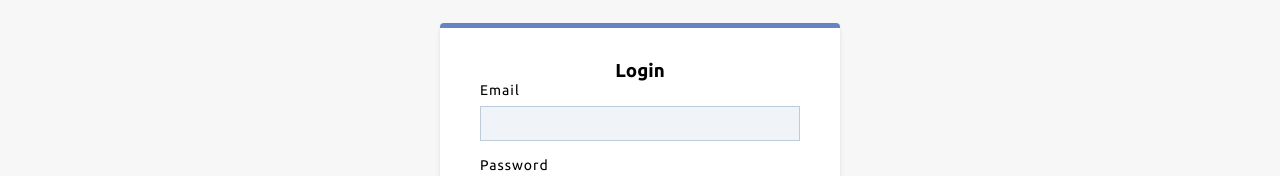
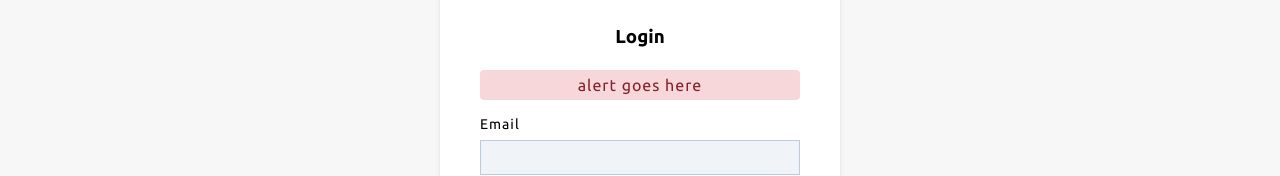
Before and after one commit to peymanahmadi/pishgam, a React (Create React App) app in the folder pishgam-frontend/: page /dashboard in a window 1280 px wide. Shown: the part 250-426 px from the top of the page. Built offline with nearby package versions, Linux system fonts and the light colour scheme; no server answers.

Commit message:
Create Alert Component

```diff
--- a/pishgam-frontend/src/dashboard/components/user/Register.js
+++ b/pishgam-frontend/src/dashboard/components/user/Register.js
@@ -1,4 +1,5 @@
 import { useState } from "react";
+import Alert from "../../../shared/components/FormElements/Alert";
 import Button from "../../../shared/components/FormElements/Button";
 import FormRow from "../../../shared/components/FormElements/FormRow";
 import styles from "./Register.module.scss";
@@ -8,7 +9,7 @@ const initialState = {
   email: "",
   password: "",
   isMember: true,
-  showAlert: false,
+  showAlert: true,
 };
 
 const Register = () => {
@@ -31,6 +32,7 @@ const Register = () => {
     <section className={styles["register-page"]}>
       <form onSubmit={onSubmit}>
         <h3>{values.isMember ? "Login" : "Register"}</h3>
+        {values.showAlert && <Alert danger />}
         {/* name input */}
         {!values.isMember && (
           <FormRow
--- a/pishgam-frontend/src/dashboard/components/user/Register.module.scss
+++ b/pishgam-frontend/src/dashboard/components/user/Register.module.scss
@@ -24,6 +24,7 @@
 
     h3 {
       text-align: center;
+      margin-bottom: 1.38rem;
     }
 
     p {
--- a/pishgam-frontend/src/index.css
+++ b/pishgam-frontend/src/index.css
@@ -37,3 +37,13 @@ body {
 /* main {
   margin-top: 4.5rem;
 } */
+
+h1,
+h2,
+h3,
+h4,
+h5 {
+  margin: 0;
+
+  text-transform: capitalize;
+}
--- /dev/null
+++ b/pishgam-frontend/src/shared/components/FormElements/Alert.js
@@ -0,0 +1,11 @@
+import styles from "./Alert.module.scss";
+
+const Alert = (props) => {
+  return (
+    <div className={`${styles.alert} ${props.danger && styles.danger}`}>
+      alert goes here
+    </div>
+  );
+};
+
+export default Alert;
--- /dev/null
+++ b/pishgam-frontend/src/shared/components/FormElements/Alert.module.scss
@@ -0,0 +1,15 @@
+@use "../UIElements/UITheme" as *;
+
+.alert {
+  padding: 0.375rem 0.75rem;
+  margin-bottom: 1rem;
+  border-color: transparent;
+  border-radius: $border-radius;
+  text-align: center;
+  letter-spacing: $letter-spacing;
+}
+
+.danger {
+  color: $red-dark;
+  background: $red-light;
+}
```
